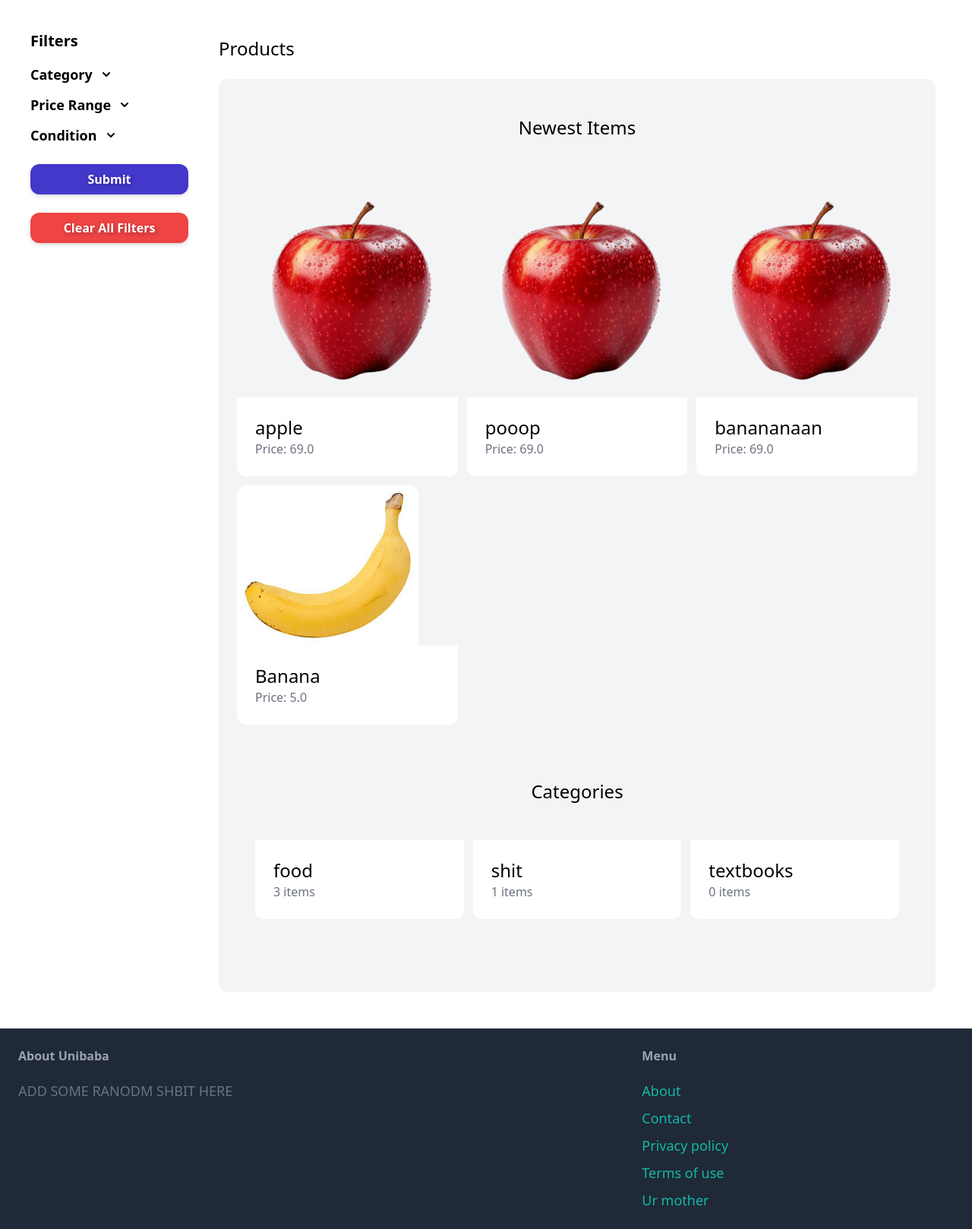
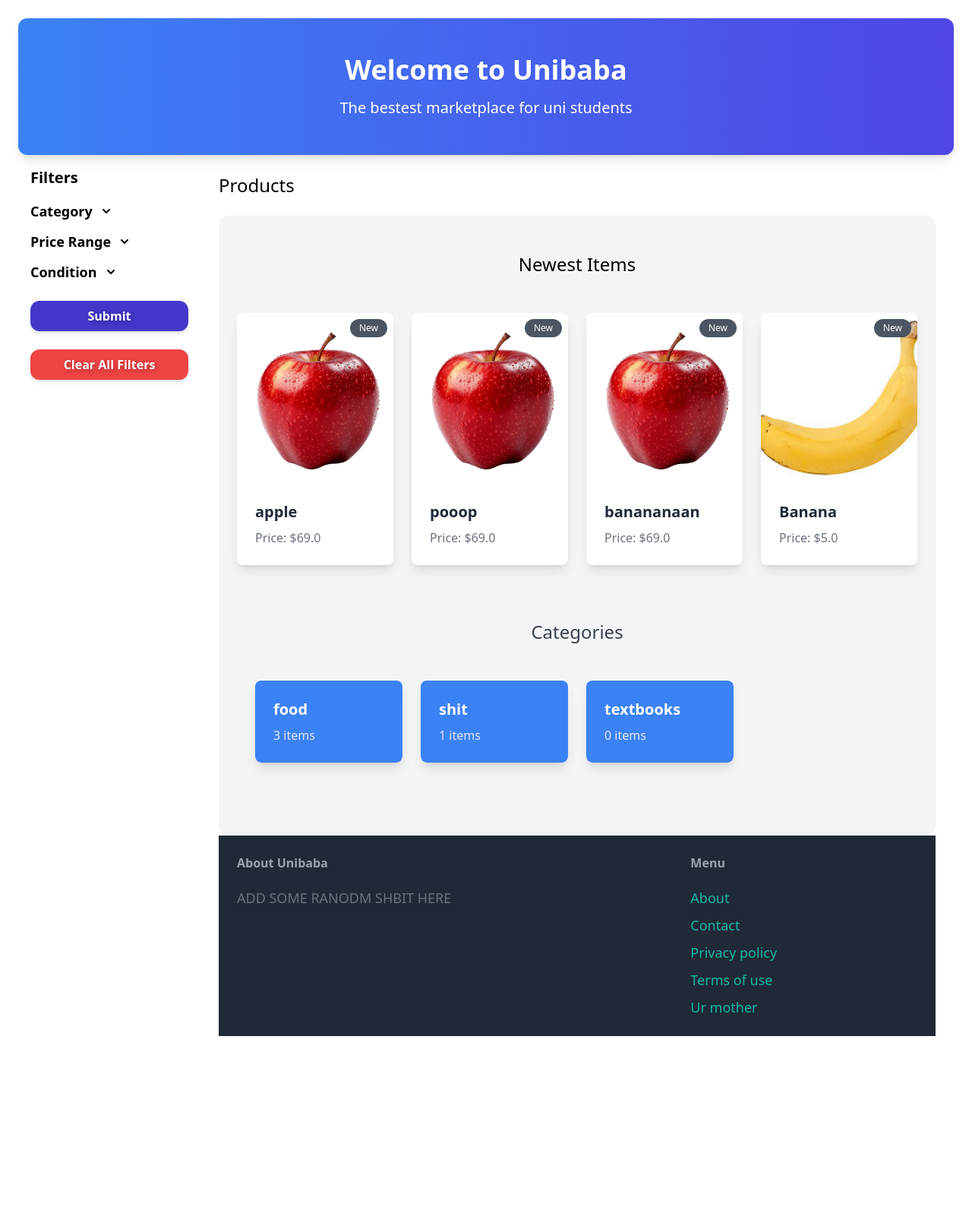
Before and after one commit to uraneek123/unibaba, a Django app: page / in a window 1280 px wide. Shown: the part 103-1721 px from the top of the page at 76% size. After the commit the page ends 1467 px from the top, so only its background shows below. Run offline with Django 5.2, Linux system fonts and the light colour scheme; data comes from the database, SQL or seed files in the repository; both versions use the stored data as it was after the commit; some libraries are stand-ins or nearby versions.

Commit message:
made landing page nice ig
asdf

```diff
--- a/base/templates/base/index.html
+++ b/base/templates/base/index.html
@@ -6,6 +6,10 @@
 {% block title %}Welcome to Unibaba{% endblock %}
 
 {% block content %}
+<div class="bg-gradient-to-r from-blue-500 to-indigo-600 text-white py-12 px-6 rounded-xl shadow-lg">
+    <h2 class="text-3xl md:text-4xl font-bold text-center">Welcome to Unibaba</h2>
+    <p class="mt-4 text-center text-lg md:text-xl">The bestest marketplace for uni students</p>
+</div>
 
 <div class="flex">
     <!-- Sidebar + category -->
@@ -141,42 +145,44 @@
       <div class="mt-6 px-6 py-12 bg-gray-100 rounded-xl">
         <h2 class="mb-12 text-2xl text-center">Newest Items</h2>
 
-        <div class="grid grid-cols-3 gap-3">
+        <div class="grid grid-cols-1 sm:grid-cols-2 md:grid-cols-3 lg:grid-cols-4 gap-6">
             {% for item in items %}
-                <div>
+                <div class="bg-white rounded-lg shadow-lg overflow-hidden relative">
                     <a href="{% url 'item:detail' item.id %}">
-                        <div>
-                            <img src="{{ item.image.url }}" class="rounded-t-xl">
+
+                        <div class="relative">
+
+                            <img src="{{ item.image.url }}" alt="{{ item.name }}" class="w-full h-56 object-cover rounded-t-lg">
+
+                            <div class="absolute top-2 right-2 bg-gray-600 text-white px-3 py-1 rounded-full text-xs font-medium">
+                                New
+                            </div>
                         </div>
 
-                        <div class="p-6 bg-white rounded-b-xl">
-                            <h2 class="text-2xl">{{ item.name }}</h2>
-                            <p class="text-gray-500">Price: {{ item.price }}</p>
+                        <div class="p-6">
+                            <h2 class="text-xl font-semibold text-gray-800">{{ item.name }}</h2>
+                            <p class="text-gray-500 mt-2">Price: ${{ item.price }}</p>
                         </div>
-
                     </a>
                 </div>
             {% endfor %}
         </div>
 
         <div class="mt-6 px-6 py-12 bg-gray-100 rounded-xl">
-            <h2 class="mb-12 text-2xl text-center">Categories</h2>
+            <h2 class="mb-12 text-2xl text-center text-gray-700">Categories</h2>
 
-            <div class="grid grid-cols-3 gap-3">
+            <div class="grid grid-cols-1 sm:grid-cols-2 md:grid-cols-3 lg:grid-cols-4 gap-6">
                 {% for category in categories %}
-                    <div>
-                        <a href="#">
-                            <div class="p-6 bg-white rounded-b-xl">
-                                <h2 class="text-2xl">{{ category.name }}</h2>
-                                <p class="text-gray-500">{{ category.items.count }} items</p>
+                    <div class="bg-white rounded-lg shadow-lg overflow-hidden relative">
+                            <div class="p-6 bg-blue-500 text-white rounded-b-lg">
+                                <h3 class="text-xl font-semibold">{{ category.name }}</h3>
+                                <p class="text-gray-200 mt-2">{{ category.items.count }} items</p>
                             </div>
                         </a>
                     </div>
                 {% endfor %}
             </div>
         </div>
-    </div>
-  </div>
-</div>
+
 
 {% endblock %}
```
Also changed, not shown: db.sqlite3.
